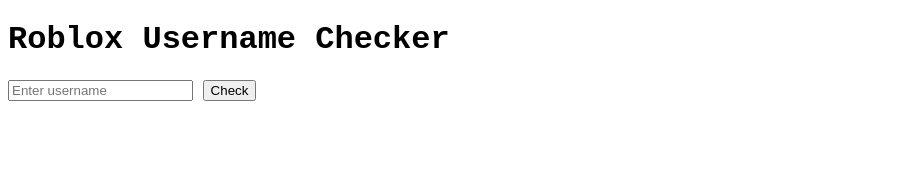
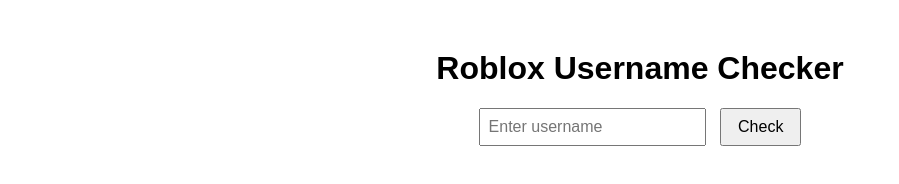
Before and after one commit to ocuz/meov-online, a plain HTML site: page index.html in a window 1280 px wide. Shown: the whole page, without its empty margins (0-899 px from the left). Drawn offline with Linux system fonts and the light colour scheme.

Commit message:
Update style.css

```diff
--- a/style.css
+++ b/style.css
@@ -1,7 +1,21 @@
 body {
-  font-family: 'Courier New', Courier, monospace;
+  font-family: sans-serif;
+  text-align: center;
+  margin-top: 50px;
 }
 
-.hidden {
-  display: none;
+input {
+  padding: 8px;
+  font-size: 16px;
 }
+
+button {
+  padding: 8px 16px;
+  font-size: 16px;
+  margin-left: 10px;
+}
+
+#result {
+  margin-top: 20px;
+  font-weight: bold;
+}
```
